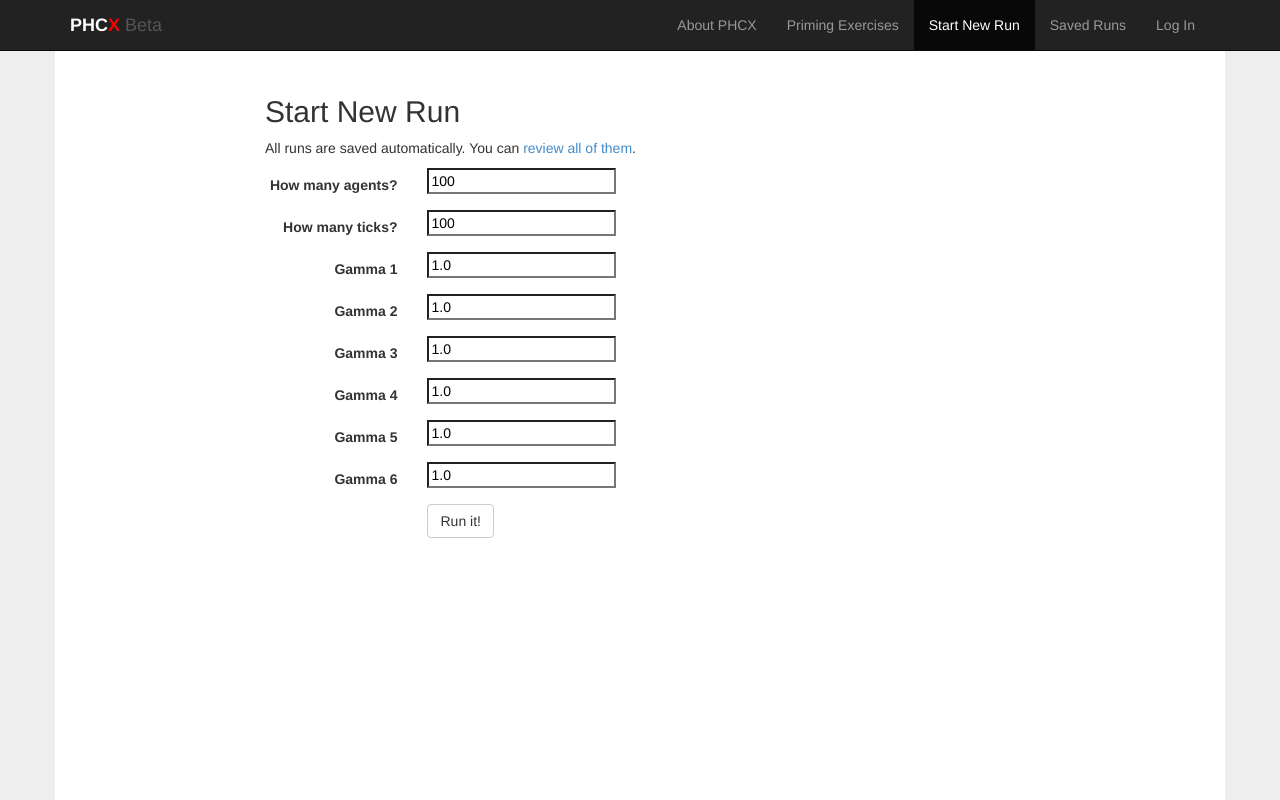
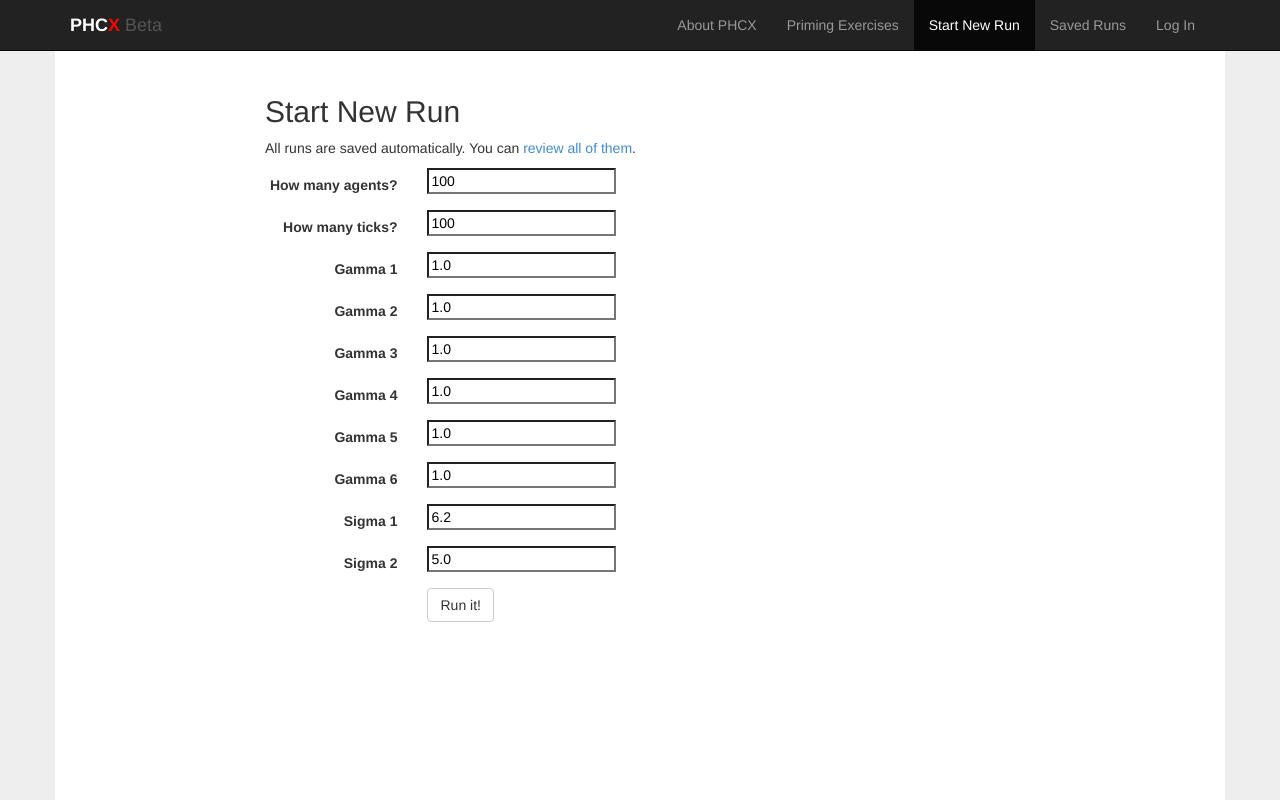
Before and after one commit to ccnmtl/capsim, a Django app: page / in a window 1280 px wide. Run offline with Django 3.2, Linux system fonts and the light colour scheme; some libraries are stand-ins or nearby versions.

Commit message:
expose sigmas

```diff
--- a/capsim/main/forms.py
+++ b/capsim/main/forms.py
@@ -1,6 +1,14 @@
 from django import forms
 
 DEFAULT_GAMMA = 1.
+INITIAL_MASS_MEAN = 100.
+INITIAL_MASS_SIGMA = 20.
+BASE_OUTPUT_MEAN = 100.
+BASE_OUTPUT_SIGMA = 5.
+SIGMA_1 = 6.2
+SIGMA_2 = 5.
+DEFAULT_ALPHA = 0.5
+DEFAULT_LAMBDA = 0.1
 
 
 class RunForm(forms.Form):
@@ -34,3 +42,11 @@ class RunForm(forms.Form):
         initial=DEFAULT_GAMMA,
         label="Gamma 6",
         )
+    sigma_1 = forms.FloatField(
+        initial=SIGMA_1,
+        label="Sigma 1",
+        )
+    sigma_2 = forms.FloatField(
+        initial=SIGMA_2,
+        label="Sigma 2",
+        )
--- a/capsim/main/views.py
+++ b/capsim/main/views.py
@@ -17,7 +17,8 @@ class IndexView(View):
         form = RunForm(request.POST)
         if form.is_valid():
             fields = ['ticks', 'number_agents', 'gamma_1', 'gamma_2',
-                      'gamma_3', 'gamma_4', 'gamma_5', 'gamma_6']
+                      'gamma_3', 'gamma_4', 'gamma_5', 'gamma_6',
+                      'sigma_1', 'sigma_2']
             parameters = dict()
             for f in fields:
                 parameters[f] = form.cleaned_data[f]
--- a/capsim/templates/main/index.html
+++ b/capsim/templates/main/index.html
@@ -96,6 +96,21 @@ makeGraph("div.placeholder", runData, runStdDevs);
   </div>
 
   <div class="form-group">
+		{{ form.sigma_1.errors }}
+    <label for="inputSigma1" class="col-sm-2 control-label">Sigma 1</label>
+    <div class="col-sm-3">
+      {{ form.sigma_1 }}
+    </div>
+  </div>
+  <div class="form-group">
+		{{ form.sigma_2.errors }}
+    <label for="inputSigma2" class="col-sm-2 control-label">Sigma 2</label>
+    <div class="col-sm-3">
+      {{ form.sigma_2 }}
+    </div>
+  </div>
+
+  <div class="form-group">
     <div class="col-sm-offset-2 col-sm-3">
       <button type="submit" class="btn btn-default">Run it!</button>
     </div>
```
Also changed, not shown: capsim/main/tests/test_views.py (+2 -1 lines).
